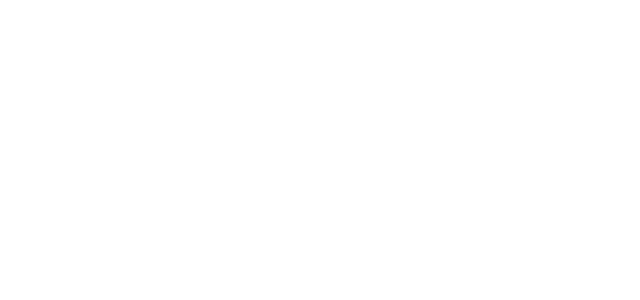
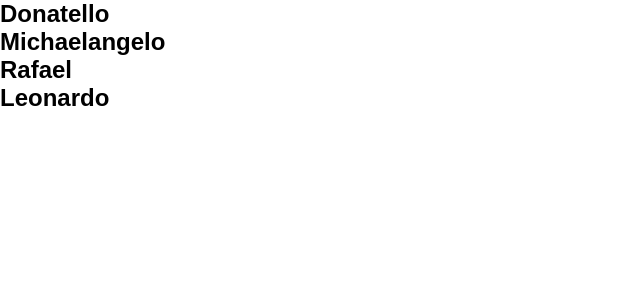
Before and after one commit to joshua-akuna/scrimba-react-tutorials, a React (Vite) app: page /turtles in a window 1280 px wide. Before the commit this address had no page. Shown: the top 300 px of the page, without its empty margins (0-640 px from the left). Built offline with nearby package versions, Linux system fonts and the light colour scheme.

Commit message:
Turtles page created

```diff
--- a/pages/HomePage.jsx
+++ b/pages/HomePage.jsx
@@ -6,22 +6,25 @@
       <nav>
         <ul>
           <li>
-            <Link to='/'>Home</Link>
+            <Link to={'/'}>Home</Link>
           </li>
           <li>
-            <Link to='/react-facts'>React Facts 1</Link>
+            <Link to={'/react-facts'}>React Facts 1</Link>
           </li>
           <li>
-            <Link to='/new-react-facts'>React Facts 2</Link>
+            <Link to={'/new-react-facts'}>React Facts 2</Link>
           </li>
           <li>
-            <Link to='/travel-journal'>Travel Journal</Link>
+            <Link to={'/travel-journal'}>Travel Journal</Link>
           </li>
           <li>
-            <Link to='/props'>Props Tutorial</Link>
+            <Link to={'/props'}>Props Tutorial</Link>
           </li>
           <li>
             <Link to={'/jokes'}>Jokes</Link>
+          </li>
+          <li>
+            <Link to={'/turtles'}>Turtles</Link>
           </li>
         </ul>
       </nav>
--- /dev/null
+++ b/pages/Turtles.jsx
@@ -0,0 +1,15 @@
+export default function Turtles() {
+  //   const ninjaTurtles = ['Donatello', 'Michaelangelo', 'Rafael', 'Leonardo'];
+  //   const person = { firstName: 'Bob' };
+  //   const jsx = <h1>Donatello</h1>;
+  //   console.log(jsx);
+
+  const ninjaTurtles = [
+    <h2>Donatello</h2>,
+    <h2>Michaelangelo</h2>,
+    <h2>Rafael</h2>,
+    <h2>Leonardo</h2>,
+  ];
+
+  return <main>{ninjaTurtles}</main>;
+}
--- a/src/App.jsx
+++ b/src/App.jsx
@@ -6,6 +6,8 @@
 import Journal from '../pages/TravelJournal';
 import Props from '../pages/Props';
 import Jokes from '../pages/Jokes';
+import Turtles from '../pages/Turtles';
+import { HiH1 } from 'react-icons/hi2';
 
 function App() {
   return (
@@ -17,6 +19,7 @@
         <Route path='/travel-journal' element={<Journal />} />
         <Route path='/props' element={<Props />} />
         <Route path='/jokes' element={<Jokes />} />
+        <Route path='/turtles' element={<Turtles />} />
       </Routes>
     </Router>
   );
```
